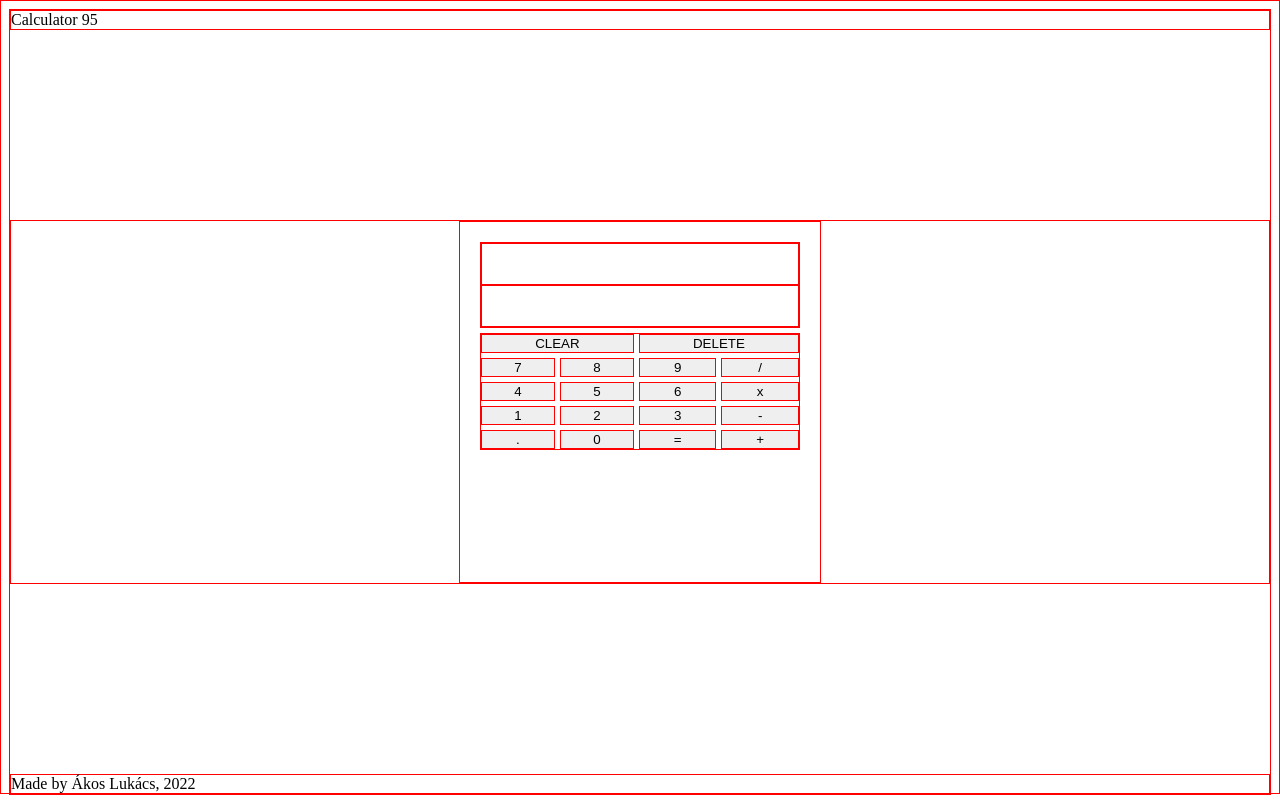
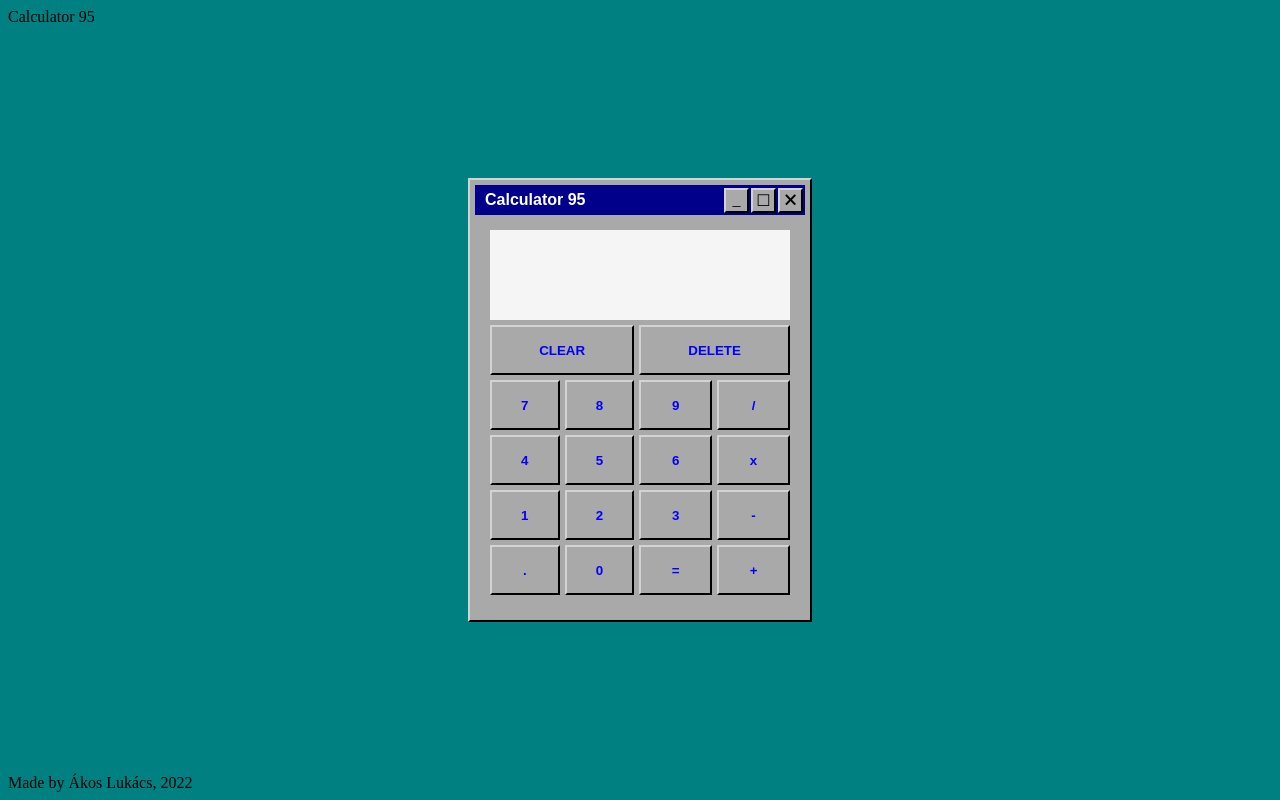
Before and after one commit to alukacs03/calculator-top, a plain HTML site: page index.html in a window 1280 px wide. Drawn offline with Linux system fonts and the light colour scheme.

Commit message:
Worked on the styling
Script still needs some work, mostly just bugfixes.

```diff
--- a/index.html
+++ b/index.html
@@ -9,6 +9,17 @@
     <body id = "mainframe">
         <div id = "title">Calculator 95</div>
         <div id = "calculatordiv">
+            <div class = "windowbg">
+                <div class = "windowfunctions">
+                    <div class = "windowtitle">
+                        Calculator 95
+                    </div>
+                    <div class = "windowbuttons">
+                        <p class = "funcbutton">_</p>
+                        <p class = "funcbutton">☐</p>
+                        <p class = "funcbutton">🗙</p>
+                    </div>
+                </div>
                 <div id  = "calculatorbody">
                     <div class = "screen">
                         <div class = "previousNumber"></div>
@@ -36,7 +47,7 @@
 
                     </div>
                 </div>
-
+            </div>
         </div>
         <div id = "footer">Made by Ákos Lukács, 2022</div>
     </body>
--- a/style.css
+++ b/style.css
@@ -1,9 +1,8 @@
-* {
-    border: 1px solid red;
-}
+
 
 html, body {
     height: 99%;
+    background-color: teal;
 }
 
 #mainframe {
@@ -18,9 +17,68 @@ html, body {
 }
 
 #calculatorbody {
-    padding: 20px;
-    height: 40vh;
-    width: 40vh;
+    height: 370px;
+    width: 300px;
+    background-color: darkgrey;
+    padding: 15px;
+
+}
+
+.windowfunctions {
+    display: flex;
+    justify-content: space-between;
+    align-items: center;
+    height: 30px;
+    background-color: darkblue;
+}
+
+.windowtitle {
+    color: white;
+    padding-left: 10px;
+    font-weight: 900;
+    font-family: sans-serif;
+}
+
+.windowbuttons {
+    display: flex;
+    justify-content: center;
+    align-items: center;
+}
+
+.funcbutton {
+    display: flex;
+    justify-content: center;
+    align-items: center;
+    padding: 3px;
+    height: 15px;
+    width: 15px;
+    margin-right: 2px;
+    background-color: darkgray;
+    border-top: 2px solid lightgray;
+    border-left: 2px solid lightgray;
+    border-right: 2px solid black;
+    border-bottom: 2px solid black;
+}
+
+.grid-item {
+    background-color: darkgray;
+    border-top: 2px solid lightgray;
+    border-left: 2px solid lightgray;
+    height: 50px;
+    font-family: sans-serif;
+    font-weight: 900;
+    color: blue;
+}
+
+.windowbg {
+    display: flex;
+    flex-direction: column;
+    padding: 5px;
+    background-color: darkgray;
+    border-top: 2px solid lightgray;
+    border-left: 2px solid lightgray;
+    border-right: 2px solid black;
+    border-bottom: 2px solid black;
 }
 
 .buttonsgrid-container {
@@ -47,12 +105,20 @@ html, body {
 .screen {
     display: flex;
     flex-direction: column;
+    background-color: whitesmoke;
+    font-family: sans-serif;
+    font-weight:900;
+    color: blue;
+}
+
+.previousNumber {
+    color: black;
 }
 
 .previousNumber, .currentNumber {
     display: flex;
     align-items: flex-end;
     justify-content: flex-end;
-    min-height: 20px;
+    min-height: 25px;
     padding: 10px;
 }
```
Lines whose indentation alone changed are shown as unchanged.
